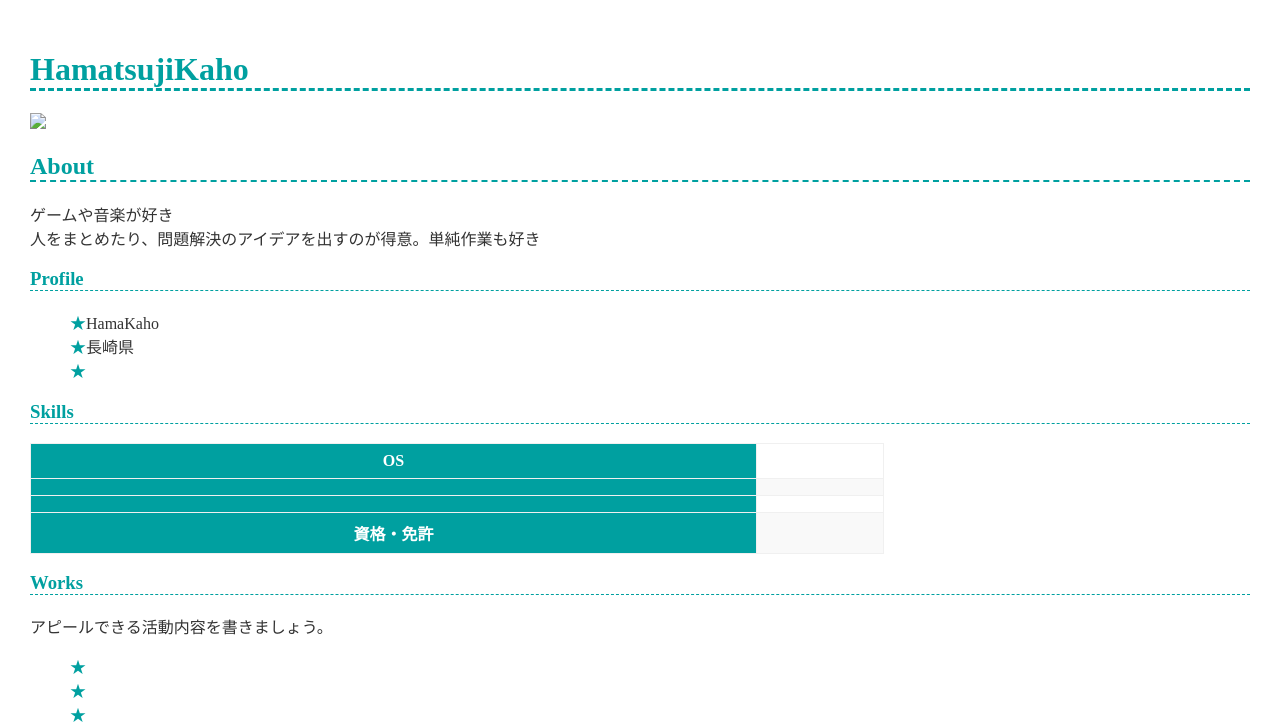
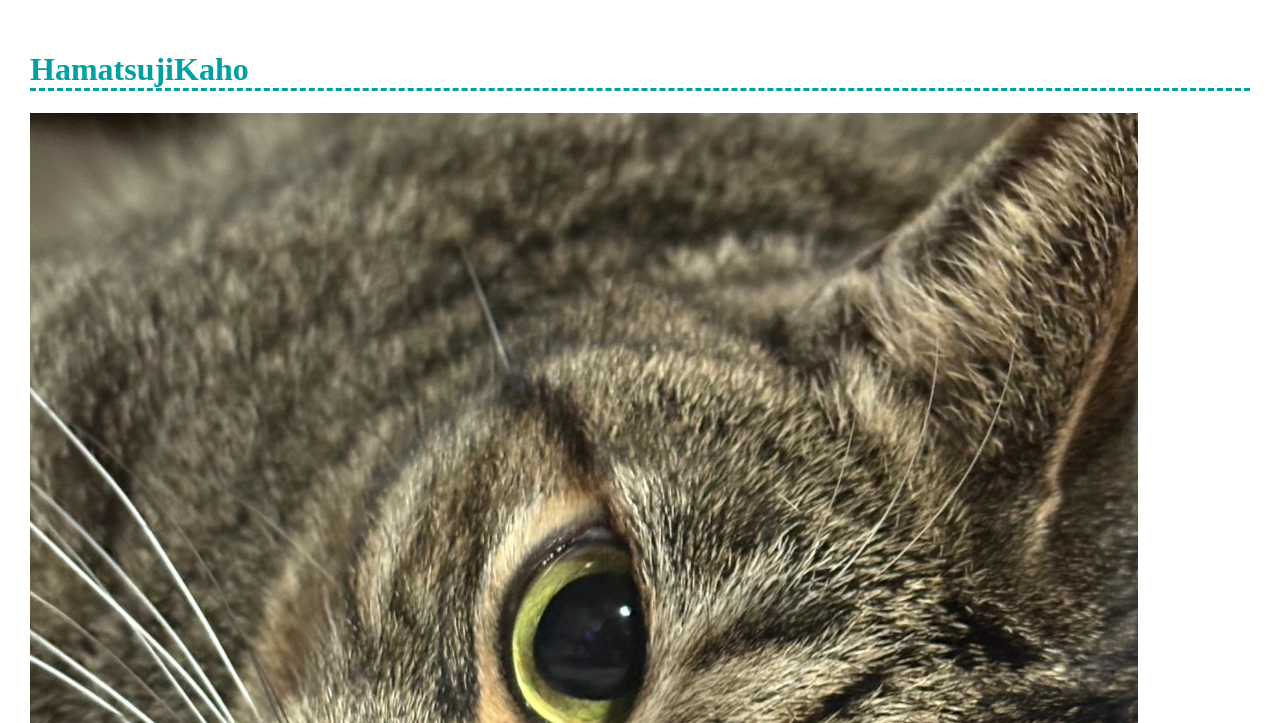
Before and after one commit to 261zs00578-cyber/261zs00578, a plain HTML site: page index.html in a window 1280 px wide. Shown: the top 723 px of the page. Drawn offline with Linux system fonts and the light colour scheme.

Commit message:
Update index.html

```diff
--- a/index.html
+++ b/index.html
@@ -8,7 +8,7 @@
   </head>
   <body>
     <h1>HamatsujiKaho</h1>
-      <img src="profile_image.png">
+      <img src="https://github.com/261zs00578-cyber/261zs00578/blob/main/1769346916189.jpg">
   </body>
 </html>
 
```
